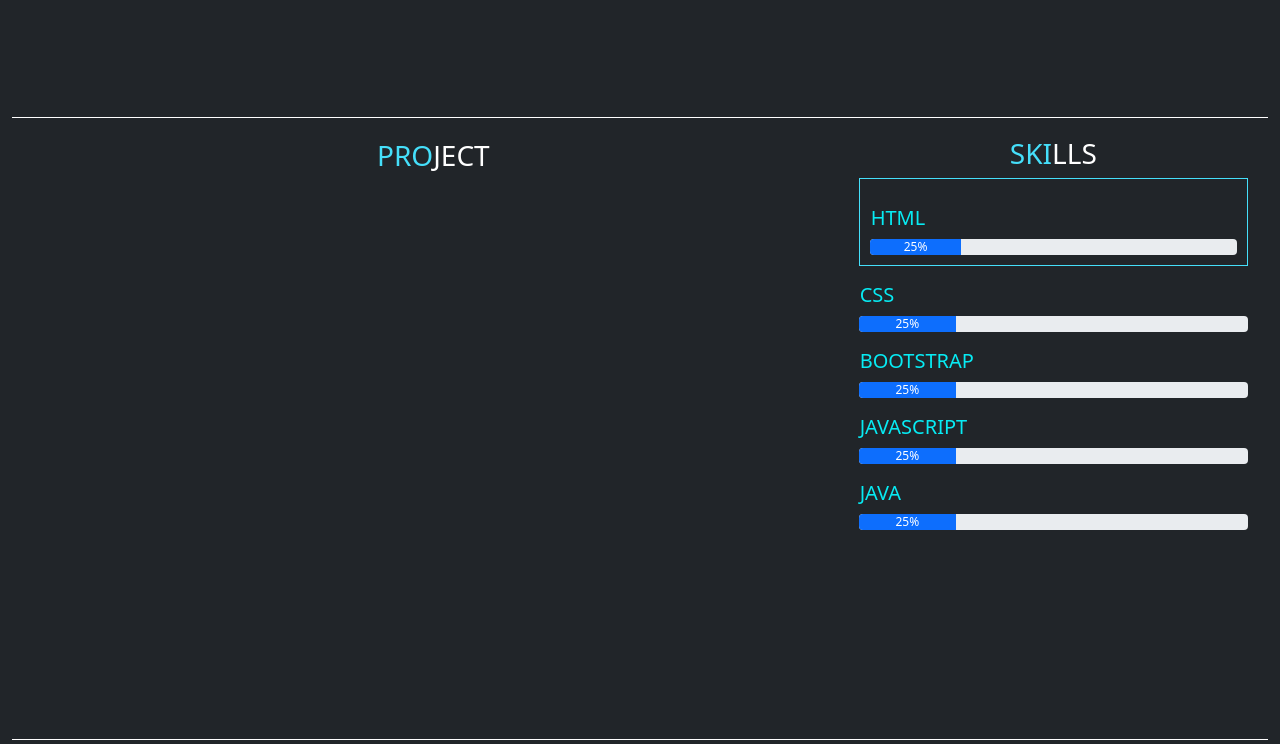
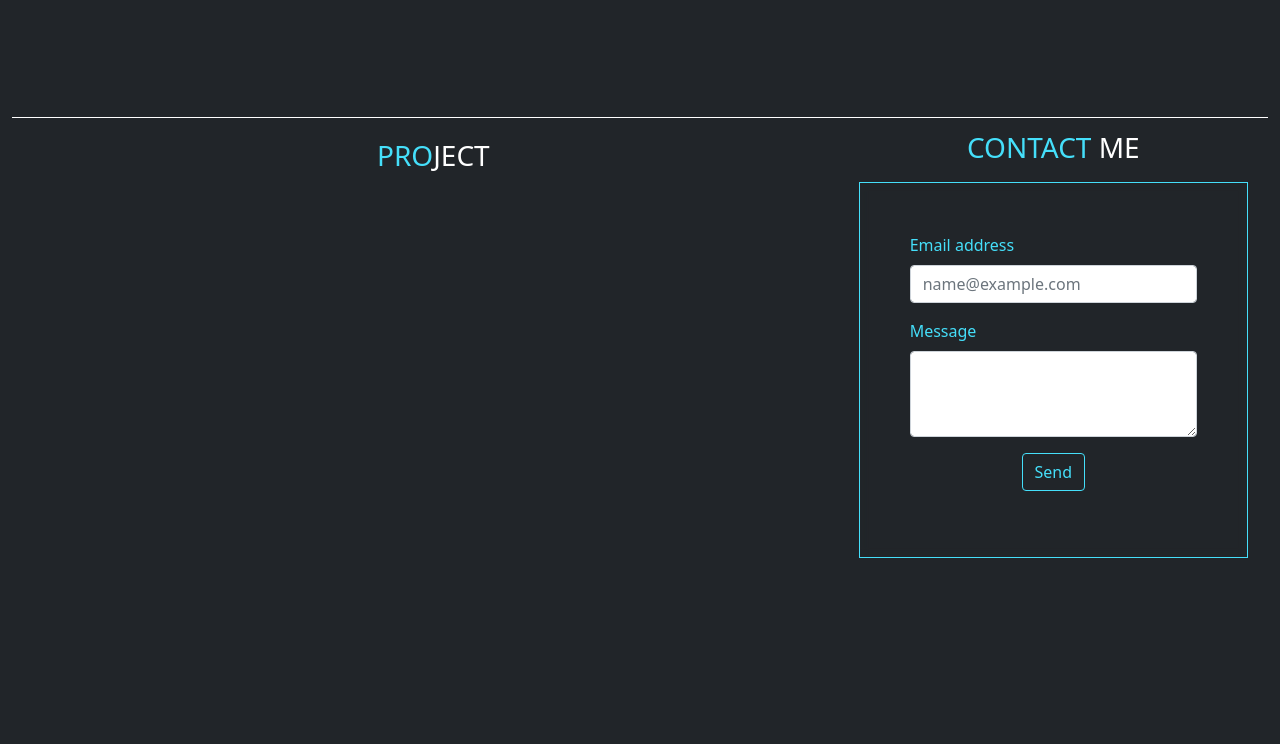
Before and after one commit to JohnKenaz/Portfolio, a plain HTML site: page index.html in a window 1280 px wide. Shown: the part 1340-2084 px from the top of the page. Drawn offline with nearby package versions, Linux system fonts and the light colour scheme.

Commit message:
Changed the contact design.

```diff
--- a/css/style.css
+++ b/css/style.css
@@ -14,7 +14,6 @@
 #dt-btn{
   background-color: transparent;
   border: 1px solid white;
-
   color:rgb(7, 235, 243);
   font-weight: 300;
 }
@@ -118,9 +117,14 @@
 }
 
 .form{
-    background-color: white;
+    background-color: transparent;
     backdrop-filter: blur(5px);
     padding: 50px;
-    border-radius: 30px;
-
+    border: 1px solid rgb(69, 223, 250);
+    color: rgb(69, 223, 250);
 }
+#send-button{
+ color: rgb(69, 223, 250);
+ background: transparent;
+ border: 1px solid rgb(69, 223, 250);
+}
--- a/index.html
+++ b/index.html
@@ -7,7 +7,6 @@
   <link href="https://cdn.jsdelivr.net/npm/bootstrap@5.0.2/dist/css/bootstrap.min.css" rel="stylesheet" integrity="sha384-EVSTQN3/azprG1Anm3QDgpJLIm9Nao0Yz1ztcQTwFspd3yD65VohhpuuCOmLASjC" crossorigin="anonymous">
   <script src="https://cdn.jsdelivr.net/npm/bootstrap@5.2.3/dist/js/bootstrap.bundle.min.js" integrity="sha384-kenU1KFdBIe4zVF0s0G1M5b4hcpxyD9F7jL+jjXkk+Q2h455rYXK/7HAuoJl+0I4" crossorigin="anonymous"></script>
   <link rel="stylesheet" href="css/style.css">
-  <script src="script/"></script>
   <title>My Portfolio</title>
 </head>
 <body>
@@ -120,28 +119,19 @@
 <!-- PROJECT SECTION END -->
 <!-- SKILLS SECTION -->
       <div class="col-lg-4 mt-2 bg-dark-2">
-        <h3 class="mt-3"><center style="color: white"><span style="color: rgb(69, 223, 250)">SKI</span>LLS</center></h3>
-        <div class="justify-content-center prog-border">
-          <h5 class="mt-3 skill">HTML</h5>
-          <div class="progress">
-            <div class="progress-bar" role="progressbar" style="width: 25%;" aria-valuenow="25" aria-valuemin="0" aria-valuemax="100">25%</div>
+        <center><h3 style="padding: 10px; color: white;"><span style="color: rgb(69, 223, 250);">CONTACT </span>ME</h3></center>
+        <div class="container-fluid form">
+          <div class="mb-3">
+            <label for="exampleFormControlInput1" class="form-label">Email address</label>
+            <input type="email" class="form-control" id="exampleFormControlInput1" placeholder="name@example.com">
           </div>
-        </div>
-        <h5 class="mt-3 skill">CSS</h5>
-        <div class="progress">
-          <div class="progress-bar" role="progressbar" style="width: 25%;" aria-valuenow="25" aria-valuemin="0" aria-valuemax="100">25%</div>
-        </div>
-        <h5 class="mt-3 skill">BOOTSTRAP</h5>
-        <div class="progress">
-          <div class="progress-bar" role="progressbar" style="width: 25%;" aria-valuenow="25" aria-valuemin="0" aria-valuemax="100">25%</div>
-        </div>
-        <h5 class="mt-3 skill">JAVASCRIPT</h5>
-        <div class="progress">
-          <div class="progress-bar" role="progressbar" style="width: 25%;" aria-valuenow="25" aria-valuemin="0" aria-valuemax="100">25%</div>
-        </div>
-        <h5 class="mt-3 skill">JAVA</h5>
-        <div class="progress">
-          <div class="progress-bar" role="progressbar" style="width: 25%;" aria-valuenow="25" aria-valuemin="0" aria-valuemax="100">25%</div>
+          <div class="mb-3">
+            <label for="exampleFormControlTextarea1" class="form-label">Message</label>
+            <textarea class="form-control" id="exampleFormControlTextarea1" rows="3"></textarea>
+          </div>
+          <div class="mb-3">
+            <center><button type="button" class="btn" id="send-button">Send</button></center>
+          </div>
         </div>
       </div>
       </div>
--- a/script/script.js
+++ b/script/script.js
@@ -1,4 +1,3 @@
-// TYPEWRITER EFFECT
 const text = "WELCOME TO MY PORTFOLIO";
       let index = 0;
 
```
Lines whose indentation alone changed are shown as unchanged.
